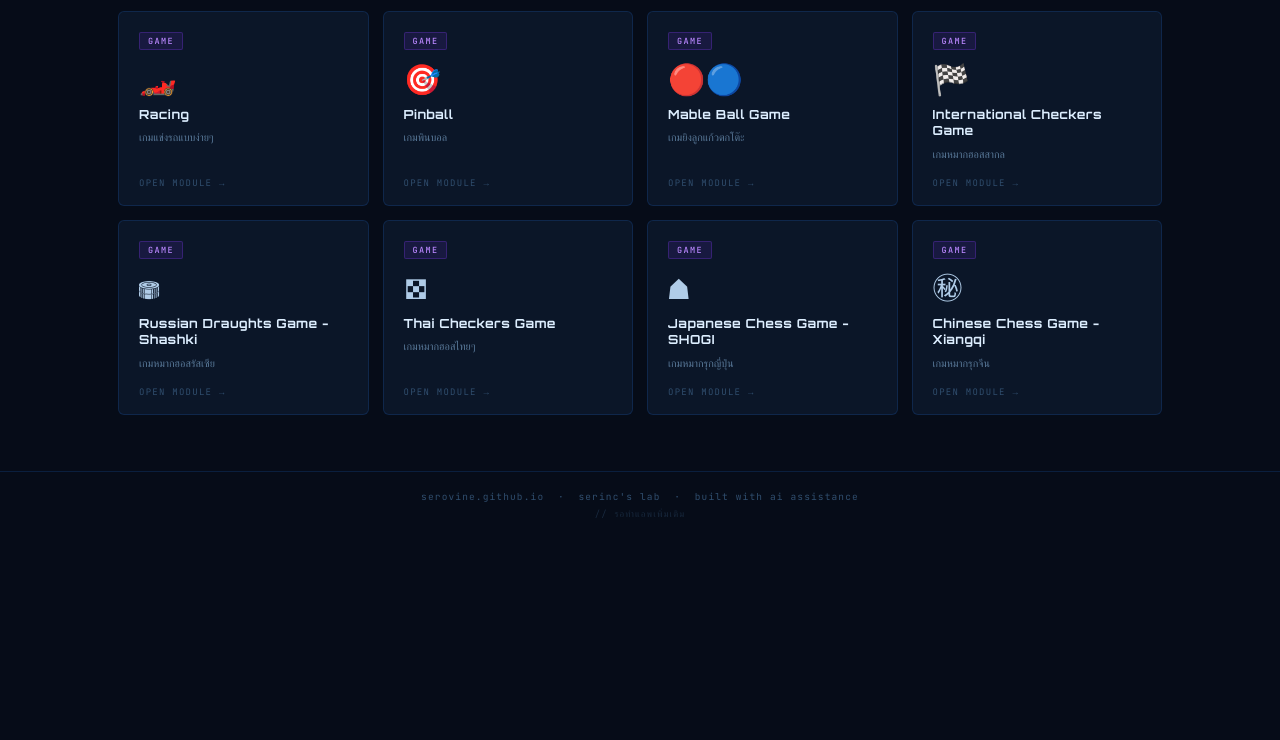
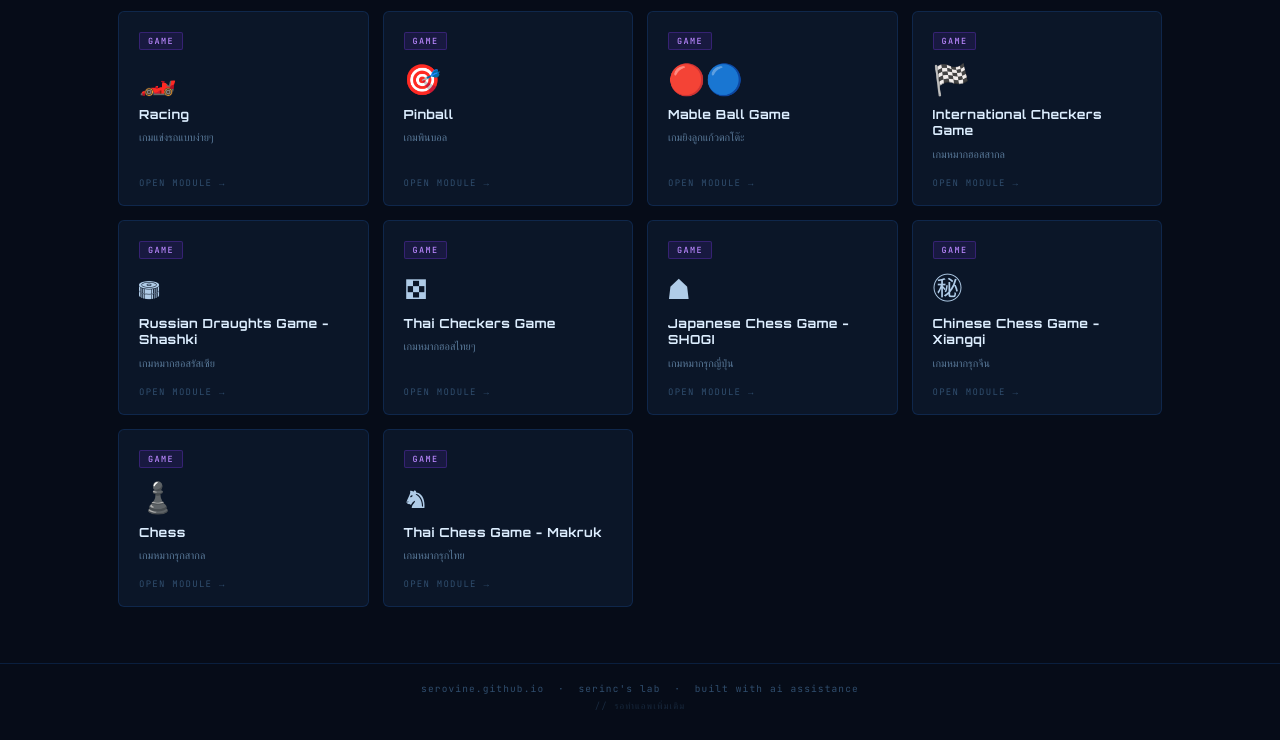
Before and after one commit to Serovine/Serovine.github.io, a plain HTML site: page index.html in a window 1280 px wide. Shown: the part 1602-2342 px from the top of the page. Before the commit the page ends 2150 px from the top, so only its background shows below. Drawn offline with Linux system fonts and the light colour scheme.

```diff
--- a/index.html
+++ b/index.html
@@ -742,6 +742,22 @@
                     <div class="card-cta">OPEN MODULE →</div>
                 </a>
 
+                <a href="project1p/chess.html" class="card">
+                    <span class="ctag t-gam">GAME</span>
+                    <span class="card-icon">♟️</span>
+                    <div class="card-name">Chess</div>
+                    <div class="card-desc">เกมหมากรุกสากล</div>
+                    <div class="card-cta">OPEN MODULE →</div>
+                </a>
+
+                <a href="project1p/thai_chess.html" class="card">
+                    <span class="ctag t-gam">GAME</span>
+                    <span class="card-icon">♞</span>
+                    <div class="card-name">Thai Chess Game - Makruk</div>
+                    <div class="card-desc">เกมหมากรุกไทย</div>
+                    <div class="card-cta">OPEN MODULE →</div>
+                </a>
+
             </div>
         </section>
 
```
